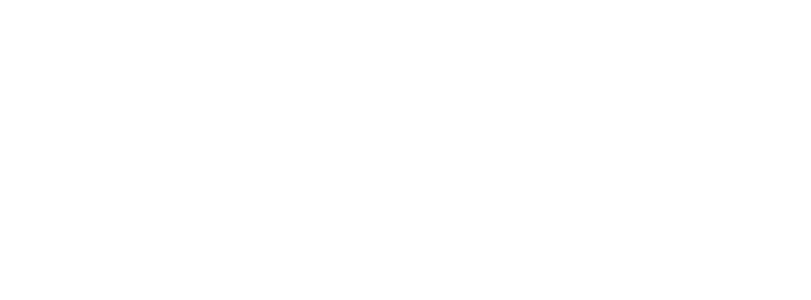
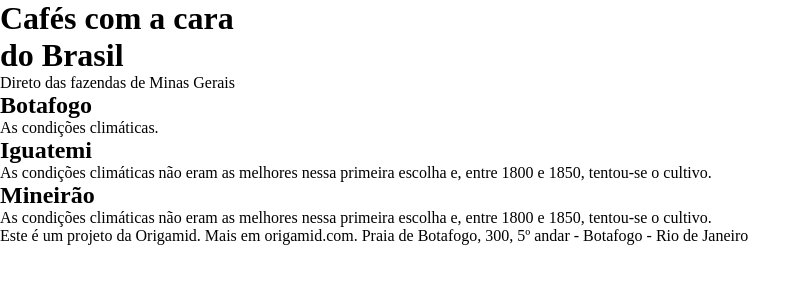
Before and after one commit to israelmteixeira1/Braf--Coffe, an Angular app in the folder brafe-css/: page /flex in a window 1280 px wide. Before the commit this address led to /. Shown: the top 300 px of the page, without its empty margins (0-811 px from the left). Built offline with nearby package versions, Linux system fonts and the light colour scheme.

Commit message:
feat: adicionado página/rota de componente que utilizará do flex

```diff
--- a/brafe-css/src/app/app.module.ts
+++ b/brafe-css/src/app/app.module.ts
@@ -5,12 +5,14 @@
 import { AppComponent } from './app.component';
 import { BrafeCssPuroComponent } from './pages/brafe-css-puro/brafe-css-puro.component';
 import { BrafeCssGridComponent } from './pages/brafe-css-grid/brafe-css-grid.component';
+import { BrafeCssFlexComponent } from './pages/brafe-css-flex/brafe-css-flex.component';
 
 @NgModule({
   declarations: [
     AppComponent,
     BrafeCssPuroComponent,
-    BrafeCssGridComponent
+    BrafeCssGridComponent,
+    BrafeCssFlexComponent
   ],
   imports: [
     BrowserModule,
--- /dev/null
+++ b/brafe-css/src/app/pages/brafe-css-flex/brafe-css-flex.component.html
@@ -0,0 +1,50 @@
+<!DOCTYPE html>
+<html>
+  <head>
+    <title>Flexbox</title>
+    <meta charset="utf-8" />
+    <meta
+      name="viewport"
+      content="width=device-width, initial-scale=1, shrink-to-fit=no"
+    />
+    <link rel="stylesheet" type="text/css" href="css/style.css" />
+  </head>
+  <body>
+    <style></style>
+
+    <main>
+      <h1>Cafés com a cara<br />do Brasil</h1>
+      <p>Direto das fazendas de Minas Gerais</p>
+    </main>
+
+    <section>
+      <div>
+        <h2>Botafogo</h2>
+        <p>As condições climáticas.</p>
+      </div>
+
+      <div>
+        <h2>Iguatemi</h2>
+        <p>
+          As condições climáticas não eram as melhores nessa primeira escolha e,
+          entre 1800 e 1850, tentou-se o cultivo.
+        </p>
+      </div>
+
+      <div>
+        <h2>Mineirão</h2>
+        <p>
+          As condições climáticas não eram as melhores nessa primeira escolha e,
+          entre 1800 e 1850, tentou-se o cultivo.
+        </p>
+      </div>
+    </section>
+
+    <footer class="footer">
+      <p>
+        Este é um projeto da Origamid. Mais em origamid.com. Praia de Botafogo,
+        300, 5º andar - Botafogo - Rio de Janeiro
+      </p>
+    </footer>
+  </body>
+</html>
--- /dev/null
+++ b/brafe-css/src/app/pages/brafe-css-flex/brafe-css-flex.component.ts
@@ -0,0 +1,15 @@
+import { Component, OnInit } from '@angular/core';
+
+@Component({
+  selector: 'app-brafe-css-flex',
+  templateUrl: './brafe-css-flex.component.html',
+  styleUrls: ['./brafe-css-flex.component.css']
+})
+export class BrafeCssFlexComponent implements OnInit {
+
+  constructor() { }
+
+  ngOnInit(): void {
+  }
+
+}
```
Also changed, not shown: brafe-css/src/app/app-routing.module.ts (+15 -10 lines), brafe-css/src/app/pages/brafe-css-flex/brafe-css-flex.component.css (added), 1 other file (tests, documents, lock files or other folders).
